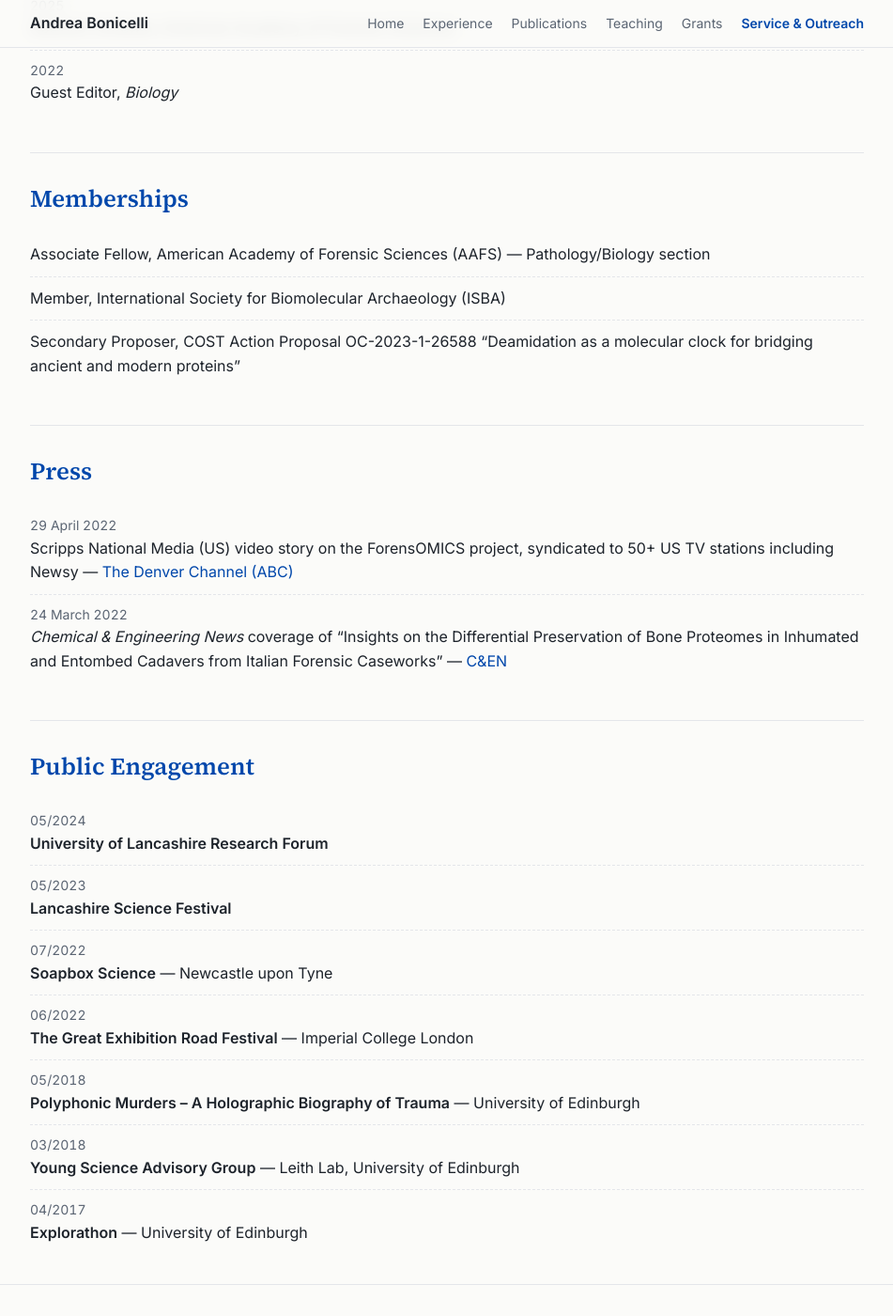
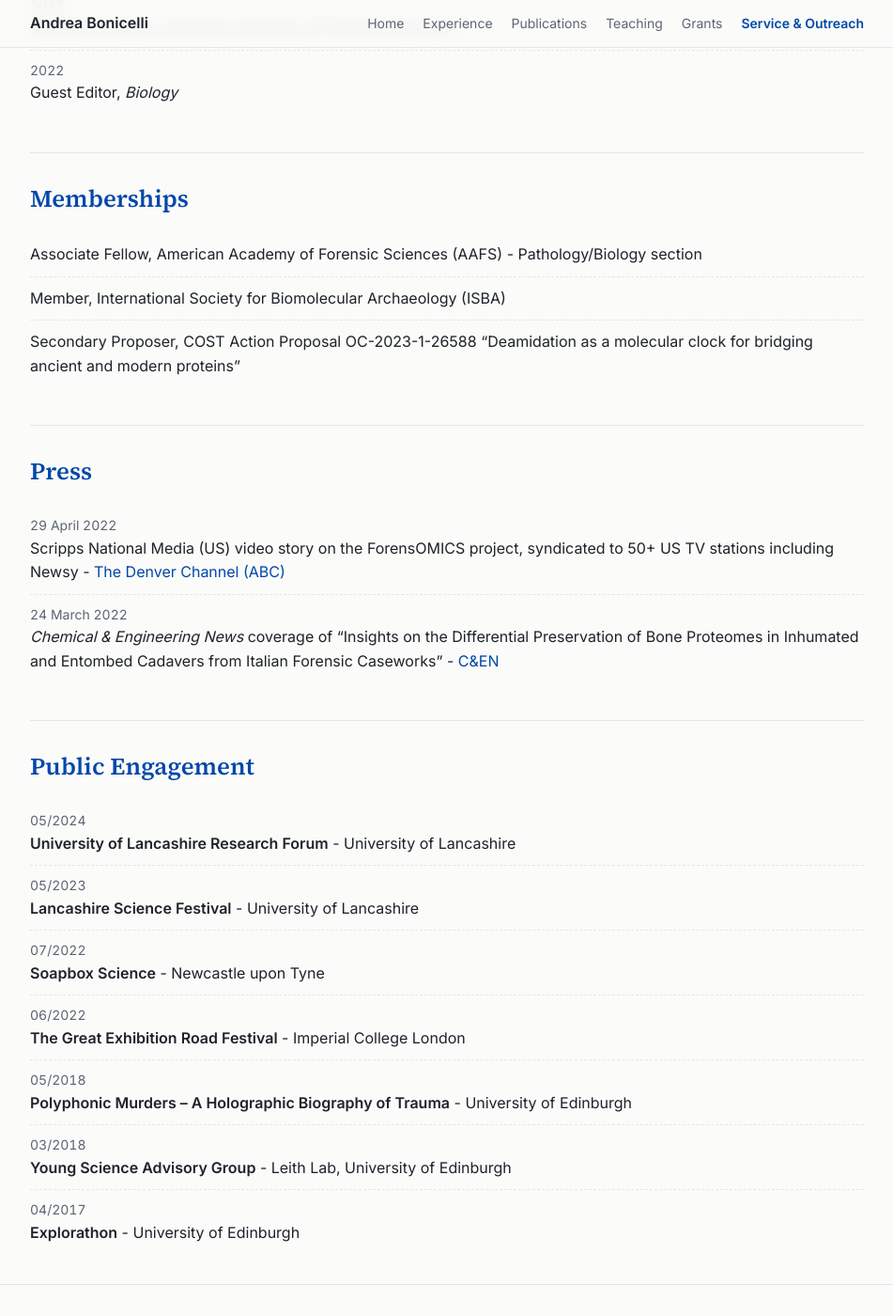
Before and after one commit to abonicell/abonicell.github.io, a Jekyll site: the page built from service.md, in a window 1280 px wide and 1400 px high, scrolled down 425 px. Shown: the whole window at 94% size, without its empty margins (164-1115 px from the left). Built offline with Jekyll 4.4.1, drawn with Linux system fonts in a browser that asks for light colours; a style sheet for code colours, icons or effects is not loaded.

Commit message:
Fix formatting in service.md for consistency

```diff
--- a/service.md
+++ b/service.md
@@ -19,30 +19,30 @@ permalink: /service/
 
 ## Memberships
 
-- Associate Fellow, American Academy of Forensic Sciences (AAFS) — Pathology/Biology section
+- Associate Fellow, American Academy of Forensic Sciences (AAFS) - Pathology/Biology section
 - Member, International Society for Biomolecular Archaeology (ISBA)
 - Secondary Proposer, COST Action Proposal OC-2023-1-26588 “Deamidation as a molecular clock for bridging ancient and modern proteins”
 
 ## Press
 
 - *29 April 2022*
-  Scripps National Media (US) video story on the ForensOMICS project, syndicated to 50+ US TV stations including Newsy — [The Denver Channel (ABC)](https://www.thedenverchannel.com/news/national/new-research-could-help-determine-more-accurate-time-of-death-for-unidentified-remains)
+  Scripps National Media (US) video story on the ForensOMICS project, syndicated to 50+ US TV stations including Newsy - [The Denver Channel (ABC)](https://www.thedenverchannel.com/news/national/new-research-could-help-determine-more-accurate-time-of-death-for-unidentified-remains)
 - *24 March 2022*
-  *Chemical & Engineering News* coverage of “Insights on the Differential Preservation of Bone Proteomes in Inhumated and Entombed Cadavers from Italian Forensic Caseworks” — [C&EN](https://cen.acs.org/analytical-chemistry/forensic-science/Bone-proteins-carry-clues-body/100/web/2022/03)
+  *Chemical & Engineering News* coverage of “Insights on the Differential Preservation of Bone Proteomes in Inhumated and Entombed Cadavers from Italian Forensic Caseworks” - [C&EN](https://cen.acs.org/analytical-chemistry/forensic-science/Bone-proteins-carry-clues-body/100/web/2022/03)
 
 ## Public Engagement
 
 - *05/2024*
-  **University of Lancashire Research Forum**
+  **University of Lancashire Research Forum** - University of Lancashire
 - *05/2023*
-  **Lancashire Science Festival**
+  **Lancashire Science Festival** - University of Lancashire
 - *07/2022*
-  **Soapbox Science** — Newcastle upon Tyne
+  **Soapbox Science** - Newcastle upon Tyne
 - *06/2022*
-  **The Great Exhibition Road Festival** — Imperial College London
+  **The Great Exhibition Road Festival** - Imperial College London
 - *05/2018*
-  **Polyphonic Murders – A Holographic Biography of Trauma** — University of Edinburgh
+  **Polyphonic Murders – A Holographic Biography of Trauma** - University of Edinburgh
 - *03/2018*
-  **Young Science Advisory Group** — Leith Lab, University of Edinburgh
+  **Young Science Advisory Group** - Leith Lab, University of Edinburgh
 - *04/2017*
-  **Explorathon** — University of Edinburgh
+  **Explorathon** - University of Edinburgh
```
